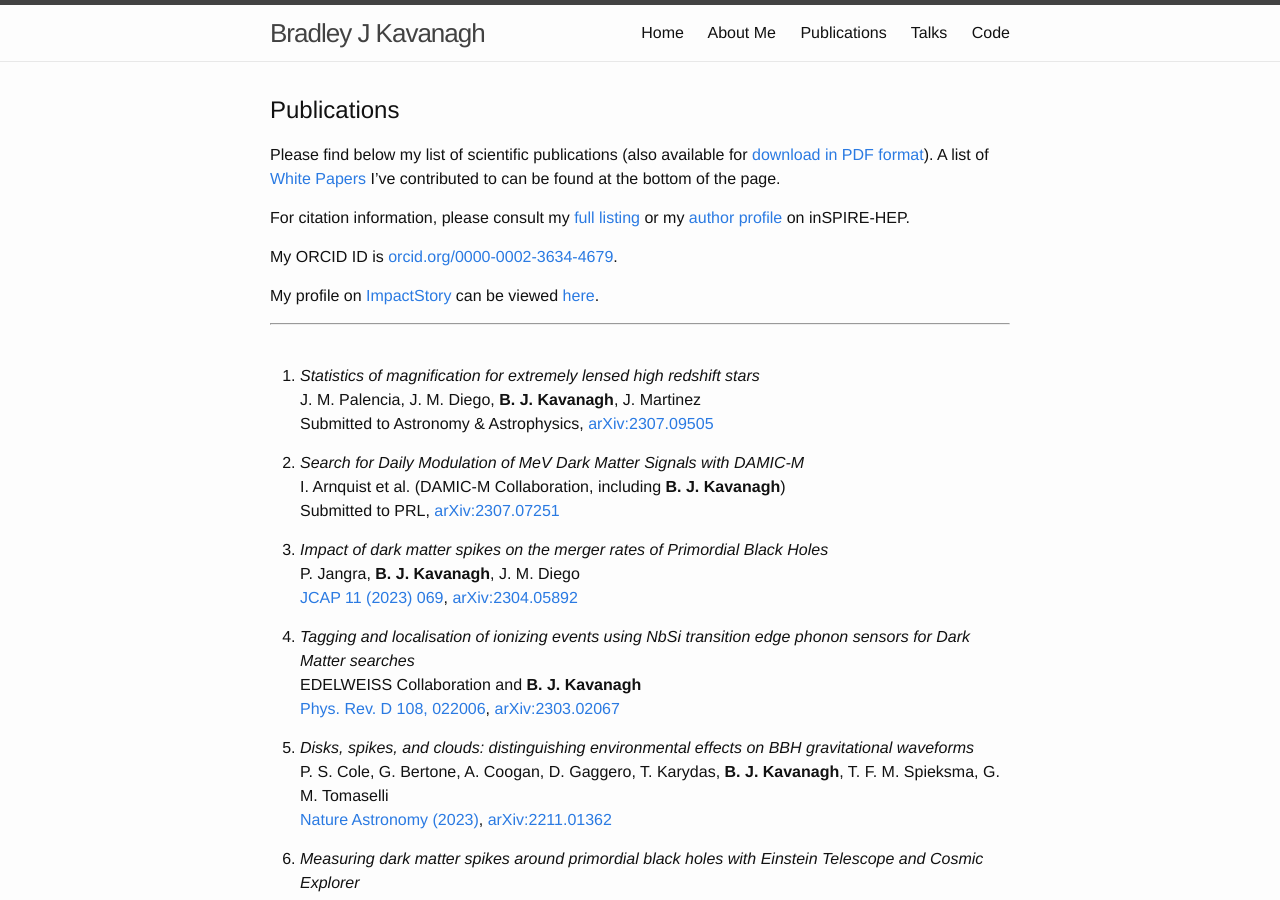
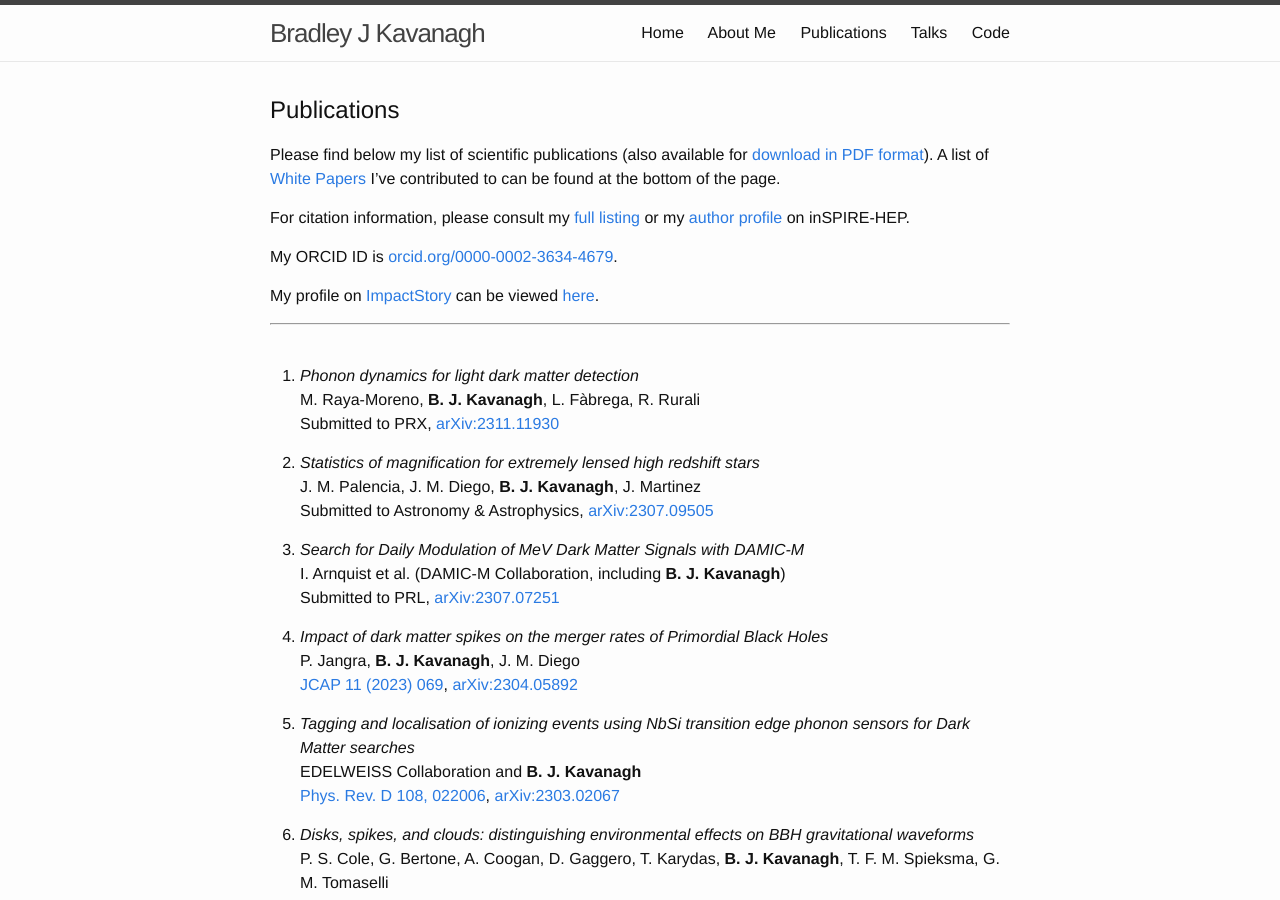
Before and after one commit to bradkav/bradkav.github.io, a Jekyll site: the page built from publications.md, in a window 1280 px wide and 900 px high. Built offline with Jekyll 4.4.1, drawn with Linux system fonts in a browser that asks for light colours.

Commit message:
Added Phonon paper

```diff
--- a/publications.md
+++ b/publications.md
@@ -19,7 +19,11 @@ My profile on [ImpactStory](https://impactstory.org/) can be viewed [here](https
 
 ***
 <br>
-1. *Statistics of magnification for extremely lensed high redshift stars*
+1. *Phonon dynamics for light dark matter detection*
+M. Raya-Moreno, **B. J. Kavanagh**, L. Fàbrega, R. Rurali
+Submitted to PRX, [arXiv:2311.11930](https://arxiv.org/abs/2311.11930)
+
+2. *Statistics of magnification for extremely lensed high redshift stars*
 J. M. Palencia, J. M. Diego, **B. J. Kavanagh**, J. Martinez
 Submitted to Astronomy & Astrophysics, [arXiv:2307.09505](https://arxiv.org/abs/2307.09505)
 
```
Also changed, not shown: 1 other file.
